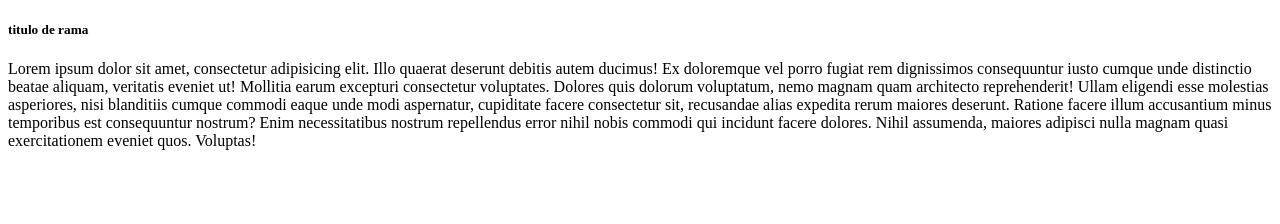
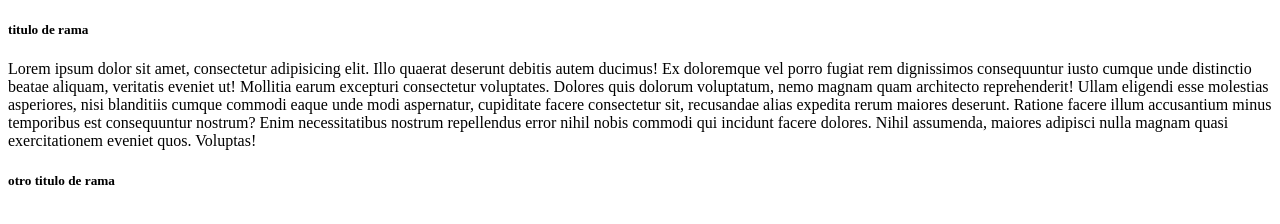
Before and after one commit to jorgeducoder/entega2, a plain HTML site: page Index.html in a window 1280 px wide. Drawn offline with Linux system fonts and the light colour scheme.

Commit message:
otro titulo otra rama

```diff
--- a/Index.html
+++ b/Index.html
@@ -8,6 +8,6 @@
 <body>
     <h5> titulo de rama</h5>
     <p> Lorem ipsum dolor sit amet, consectetur adipisicing elit. Illo quaerat deserunt debitis autem ducimus! Ex doloremque vel porro fugiat rem dignissimos consequuntur iusto cumque unde distinctio beatae aliquam, veritatis eveniet ut! Mollitia earum excepturi consectetur voluptates. Dolores quis dolorum voluptatum, nemo magnam quam architecto reprehenderit! Ullam eligendi esse molestias asperiores, nisi blanditiis cumque commodi eaque unde modi aspernatur, cupiditate facere consectetur sit, recusandae alias expedita rerum maiores deserunt. Ratione facere illum accusantium minus temporibus est consequuntur nostrum? Enim necessitatibus nostrum repellendus error nihil nobis commodi qui incidunt facere dolores. Nihil assumenda, maiores adipisci nulla magnam quasi exercitationem eveniet quos. Voluptas!</p>
-
+    <h5> otro titulo de rama</h5>
  </body>
 </html>
```
